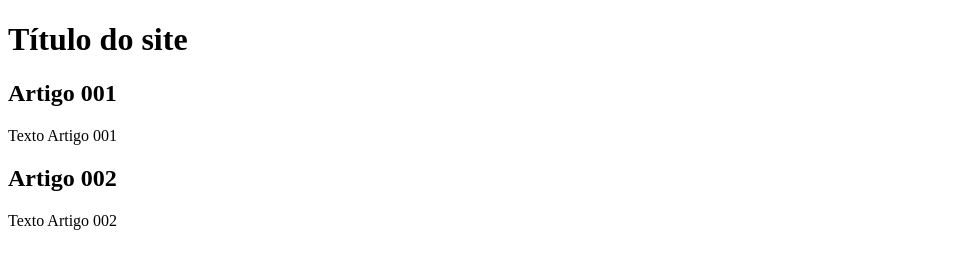
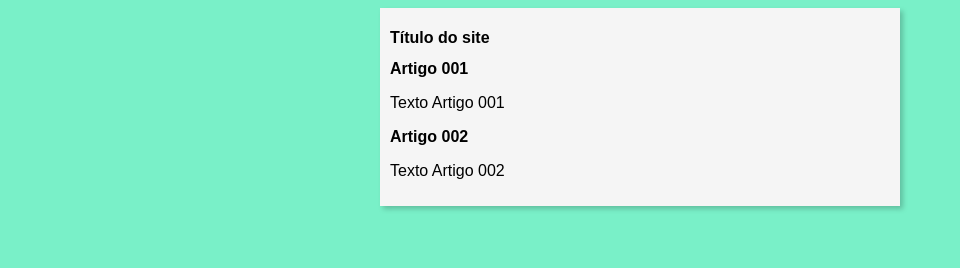
Before and after one commit to JacianaBraz/projeto-site, a plain HTML site: page index.html in a window 1280 px wide. Shown: the whole page, without its empty margins (0-960 px from the left). Drawn offline with Linux system fonts and the light colour scheme.

Commit message:
iniciei o design

```diff
--- /dev/null
+++ b/estilo/css.css
@@ -0,0 +1,3 @@
+{
+    f
+}
--- /dev/null
+++ b/estilo/style.css
@@ -0,0 +1,16 @@
+*{
+    font-family: Arial, Helvetica, sans-serif;
+    font-size: 16px;
+
+}
+body{
+    background-color: rgb(121, 240, 200);
+}
+
+main {
+    background-color: whitesmoke;
+    width: 500px;
+    margin: auto;
+    padding: 10px;
+    box-shadow: 3px 3px 5px rgba(0, 0, 0, 0.205);
+}
--- a/index.html
+++ b/index.html
@@ -5,6 +5,7 @@
     <meta http-equiv="X-UA-Compatible" content="IE=edge">
     <meta name="viewport" content="width=device-width, initial-scale=1.0">
     <title>Titulo do site</title>
+    <link rel="stylesheet" href="estilo/style.css">
 </head>
 <body>
     <main>
```
